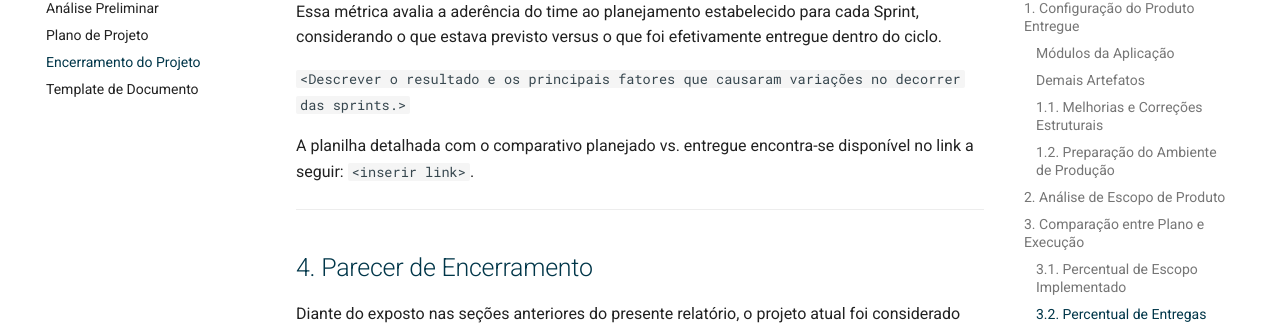
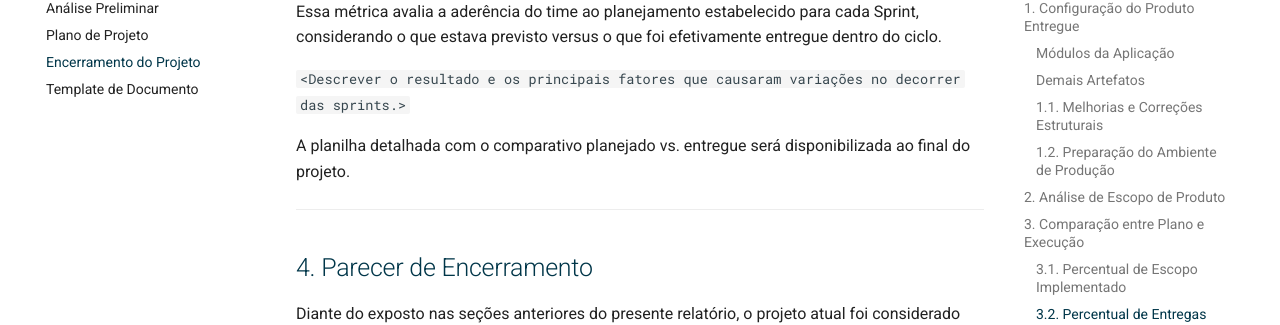
Before and after one commit to NES-Contabilidade-Integrada/doc-coins2026.1, an MkDocs documentation site: the page built from docs/gerencia-projeto/encerramento-do-projeto.md, in a window 1280 px wide and 900 px high, scrolled down 3855 px. Shown: the part 124-449 px from the top of the window. Built offline with MkDocs 1.6.1 and Material for MkDocs 9.7.7, drawn with Linux system fonts in a browser that asks for light colours; comment, search, counter and statistics services are not loaded.

Commit message:
docs(gerencia): remove placeholder de planilha ainda não disponível
Co-Authored-By: Claude Sonnet 4.6 <noreply@anthropic.com>

```diff
--- a/docs/gerencia-projeto/encerramento-do-projeto.md
+++ b/docs/gerencia-projeto/encerramento-do-projeto.md
@@ -106,7 +106,7 @@ Essa métrica avalia a aderência do time ao planejamento estabelecido para cada
 
 `<Descrever o resultado e os principais fatores que causaram variações no decorrer das sprints.>`
 
-A planilha detalhada com o comparativo planejado vs. entregue encontra-se disponível no link a seguir: `<inserir link>`.
+A planilha detalhada com o comparativo planejado vs. entregue será disponibilizada ao final do projeto.
 
 ---
 
```
